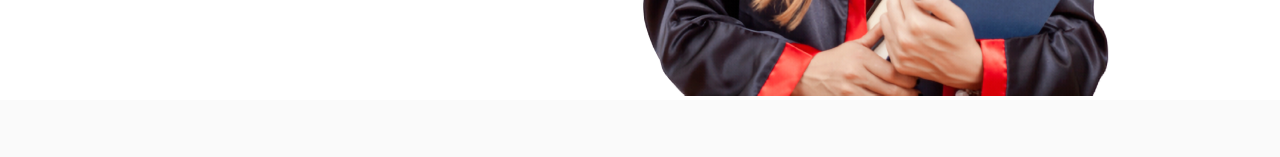
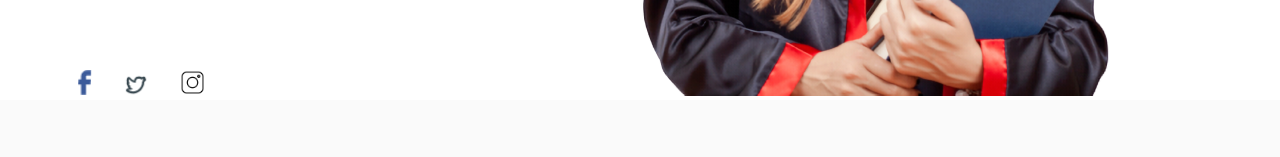
Before and after one commit to Abdulvohid0107/Execuitve, a plain HTML site: page index.html in a window 1280 px wide. Shown: the part 742-899 px from the top of the page. Drawn offline with Linux system fonts and the light colour scheme.

Commit message:
the social media links were added

```diff
--- a/index.html
+++ b/index.html
@@ -45,11 +45,11 @@
             Apply online
         </a>
 
-        <!-- <div class="build-dream-social-media">
+        <div class="build-dream-social-media">
             <img class="facebook-img" src="images/facebook.png" alt="facebook" width="15px" height="25">
             <img class="twitter-image" src="images/twitter.png" alt="twitter" width="30px" height="30">
             <img class="instagram-image" src="images/instagram.png" alt="instagram" width="25px" height="25">
-        </div> -->
+        </div>
     </div>
 
     <div class="build-dream-img">
```
